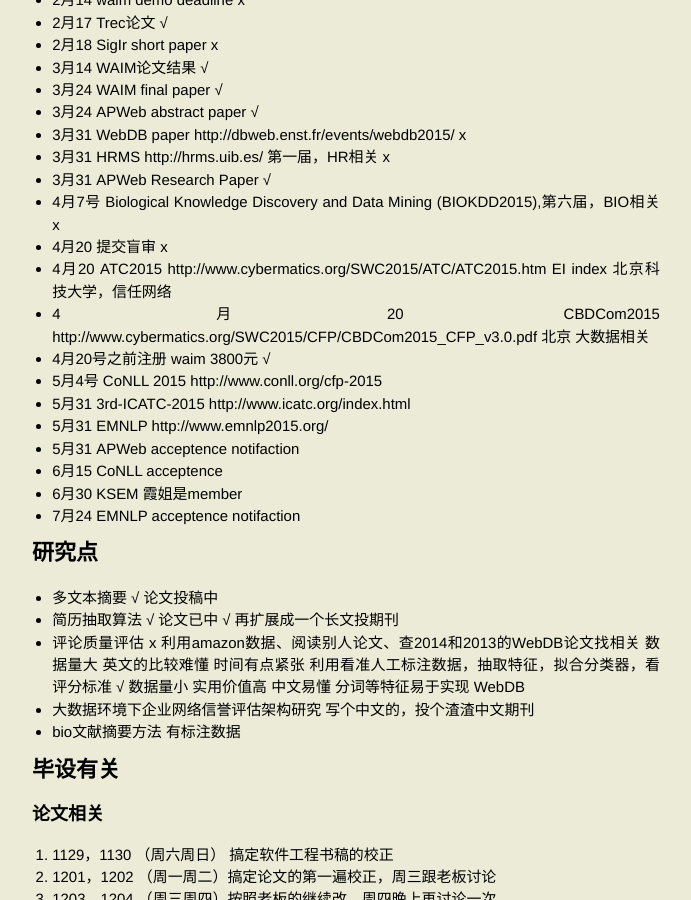
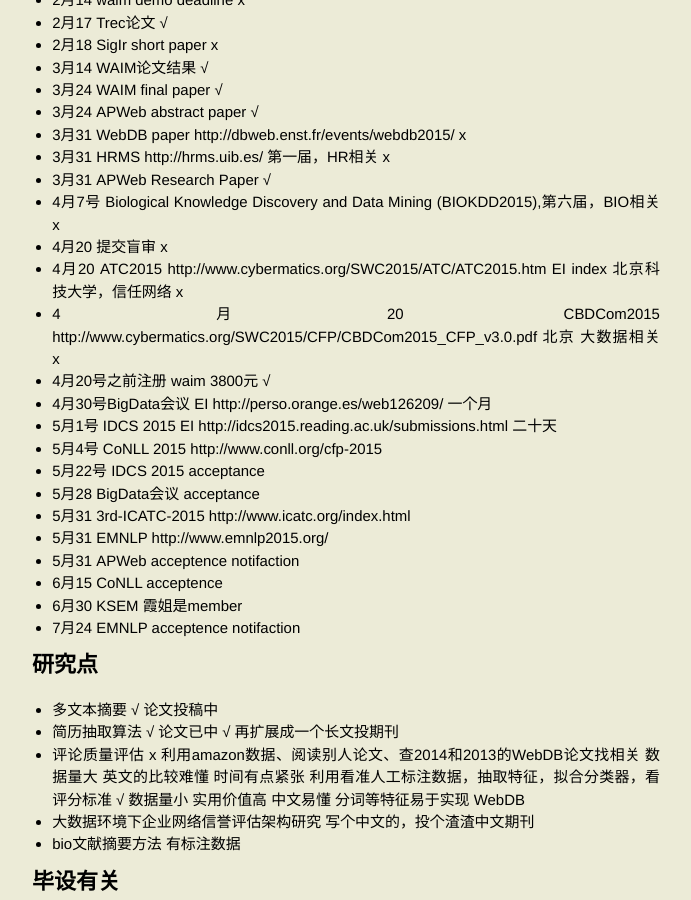
Before and after one commit to sonyfe25cp/sonyfe25cp.github.io, a Jekyll site: the page built from _posts/2014-11-28-no-zuo-no-die.md, in a window 1280 px wide and 900 px high, scrolled down 1023 px. Shown: the whole window, without its empty margins (294-985 px from the left). Built offline with Jekyll 4.4.1, drawn with Linux system fonts in a browser that asks for light colours; comment, search, counter and statistics services are not loaded.

```diff
--- a/_posts/2014-11-28-no-zuo-no-die.md
+++ b/_posts/2014-11-28-no-zuo-no-die.md
@@ -60,10 +60,14 @@ category: plan
 * 3月31 APWeb Research Paper √
 * 4月7号 Biological Knowledge Discovery and Data Mining (BIOKDD2015),第六届，BIO相关 x
 * 4月20 提交盲审 x
-* 4月20 ATC2015 http://www.cybermatics.org/SWC2015/ATC/ATC2015.htm EI index 北京科技大学，信任网络
-* 4月20 CBDCom2015 http://www.cybermatics.org/SWC2015/CFP/CBDCom2015_CFP_v3.0.pdf 北京 大数据相关
+* 4月20 ATC2015 http://www.cybermatics.org/SWC2015/ATC/ATC2015.htm EI index 北京科技大学，信任网络 x
+* 4月20 CBDCom2015 http://www.cybermatics.org/SWC2015/CFP/CBDCom2015_CFP_v3.0.pdf 北京 大数据相关 x
 * 4月20号之前注册 waim 3800元 √
+* 4月30号BigData会议 EI http://perso.orange.es/web126209/ 一个月
+* 5月1号 IDCS 2015 EI http://idcs2015.reading.ac.uk/submissions.html 二十天
 * 5月4号 CoNLL 2015 http://www.conll.org/cfp-2015
+* 5月22号 IDCS 2015 acceptance
+* 5月28 BigData会议 acceptance
 * 5月31 3rd-ICATC-2015 http://www.icatc.org/index.html
 * 5月31 EMNLP http://www.emnlp2015.org/
 * 5月31 APWeb acceptence notifaction
```
